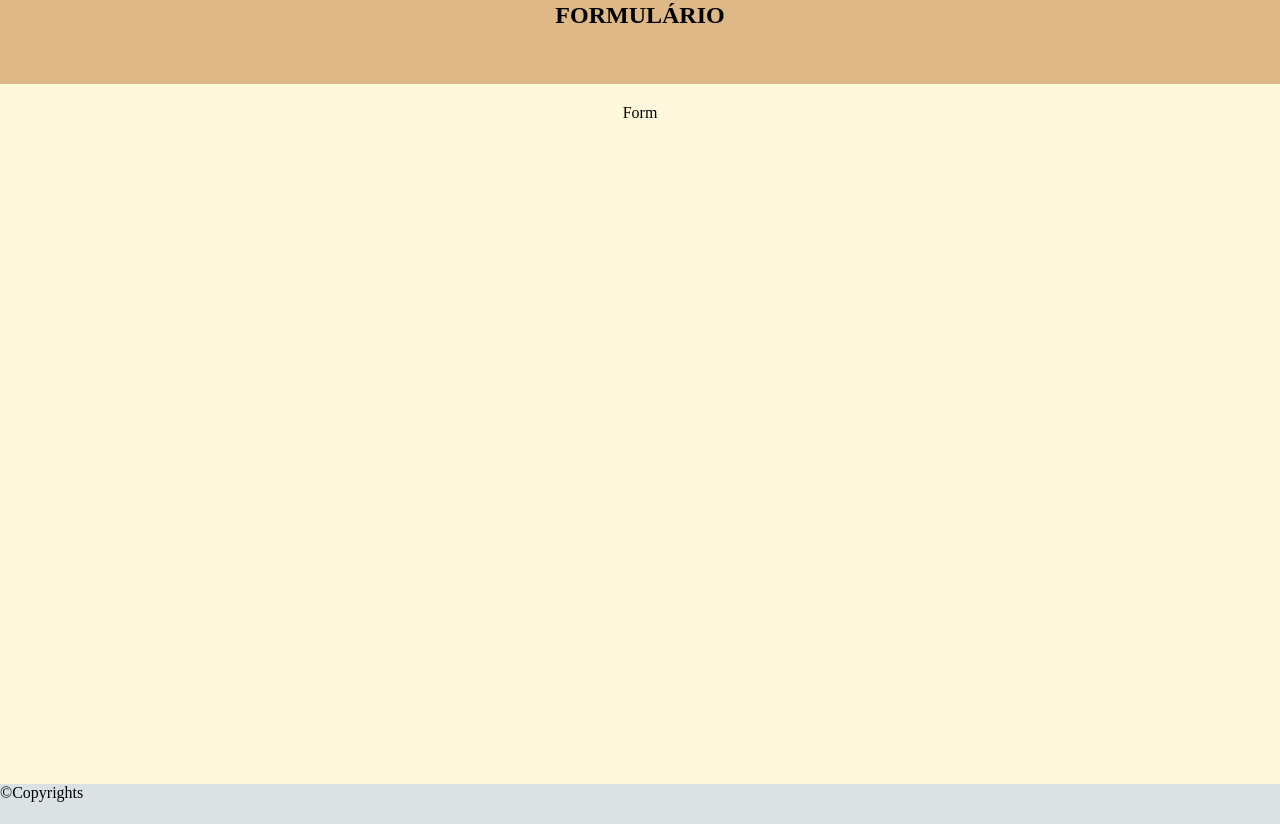
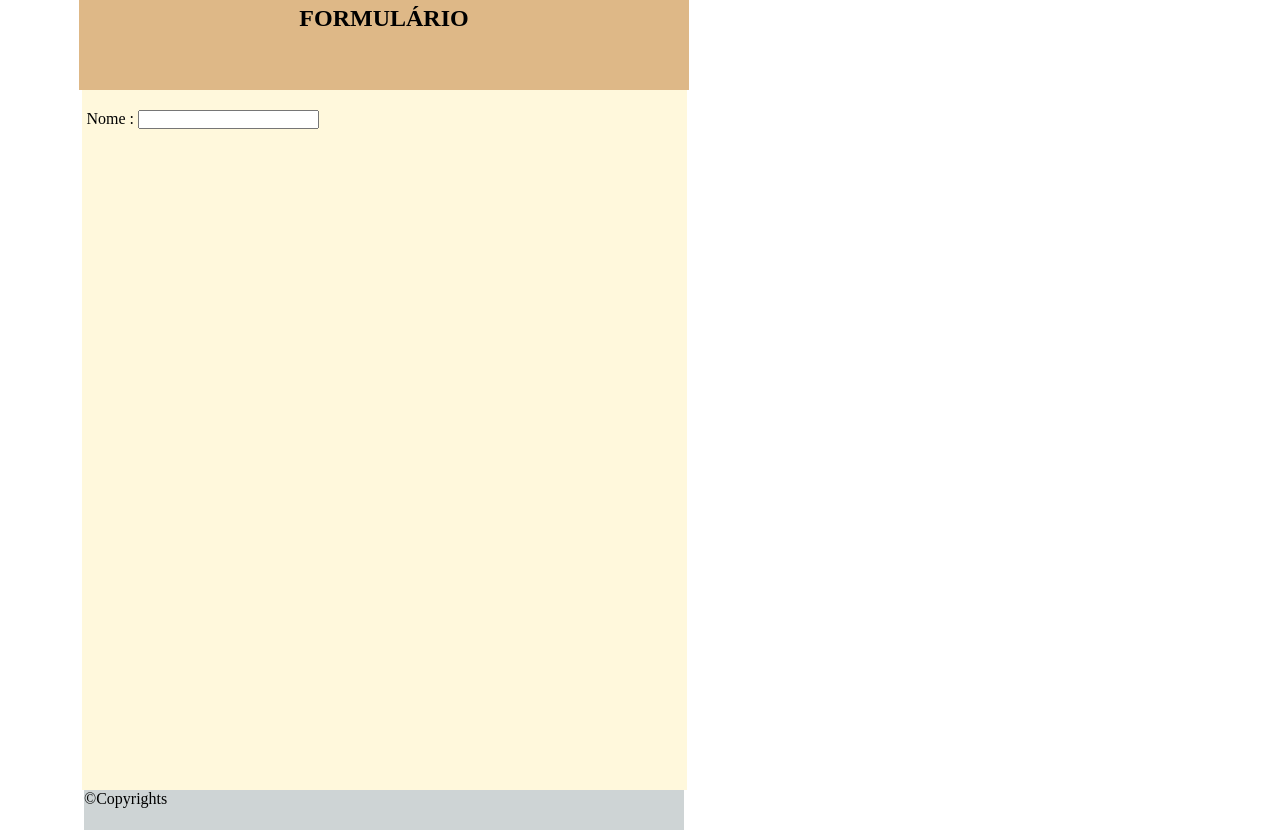
Before and after one commit to RenatoCostaDev/Trybe, a plain HTML site: page exercises/6_1/form.html in a window 1280 px wide. Drawn offline with Linux system fonts and the light colour scheme.

Commit message:
03- customizando layout

```diff
--- a/exercises/6_1/form.html
+++ b/exercises/6_1/form.html
@@ -13,7 +13,12 @@
             <h1>FORMULÁRIO</h1>
         </div>
     </header>
-    <form action="" class="form" method="GET">Form</form>
+    <form action="" class="form" method="GET">
+        <div>
+            <label for="name">Nome : </label>
+            <input type="text" name="name" id="">
+        </div>
+    </form>
     <footer class="footer">&#169;Copyrights</footer>
     <script src="script.js"></script>
 </section>
--- a/exercises/6_1/style.css
+++ b/exercises/6_1/style.css
@@ -3,9 +3,15 @@
     margin: 0;
 }
 
+body {
+    align-items: center;
+}
+
 #main {
     display: flex;
     flex-direction: column;
+    width: 60%;
+    align-items: center;
 }
 
 .cabecalho-form-one {
@@ -13,21 +19,25 @@
     background-color: burlywood;
     height: 10vh;
     text-align: center;
-    padding: 2px;
+    padding: 5px;
+    width: 600px;
 }
 
 .form {
     grid-area: form;
     background-color: cornsilk;
     height: 85vh;
-    text-align: center;
+    text-align: left;
     padding-top: 20px;
+    padding-left: 5px;
+    width: 600px;
 }
 
 .footer {
     grid-area: footer;
-    background-color: rgba(49, 90, 97, 0.171);
+    background-color: rgba(34, 61, 66, 0.219);
     height: 5vh;
+    width: 600px;
 }
 
 .title {
```
